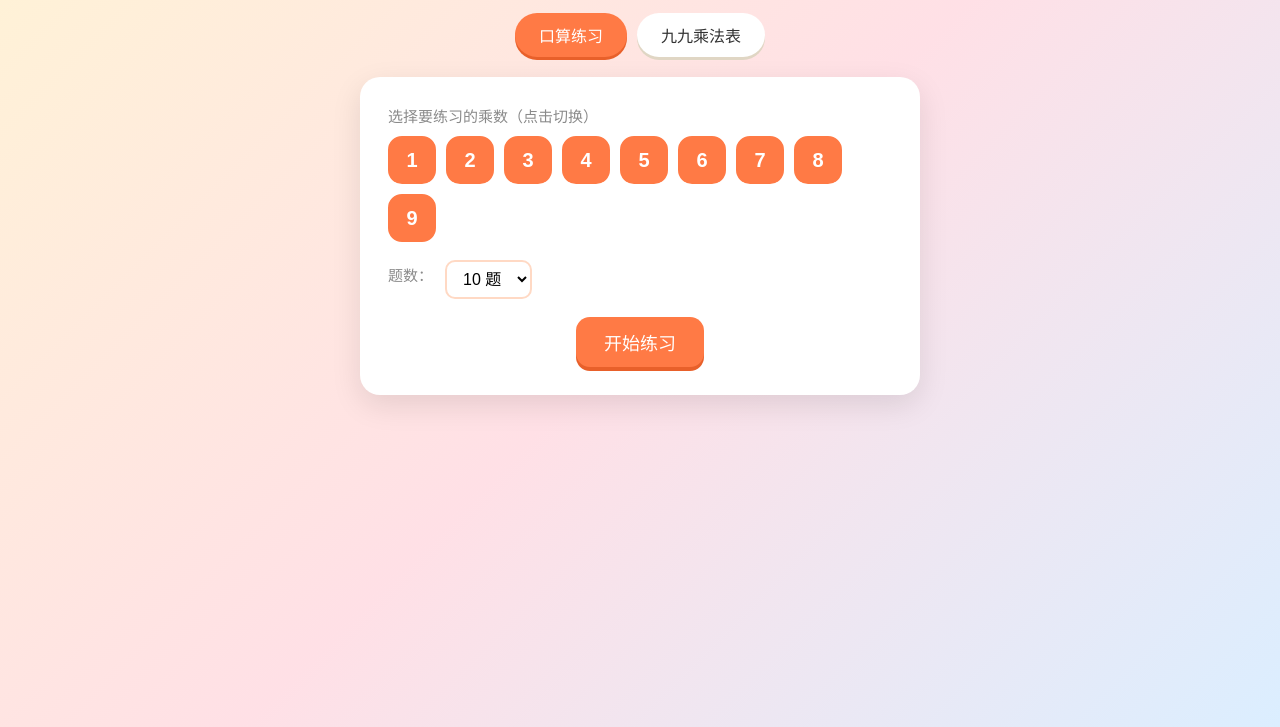
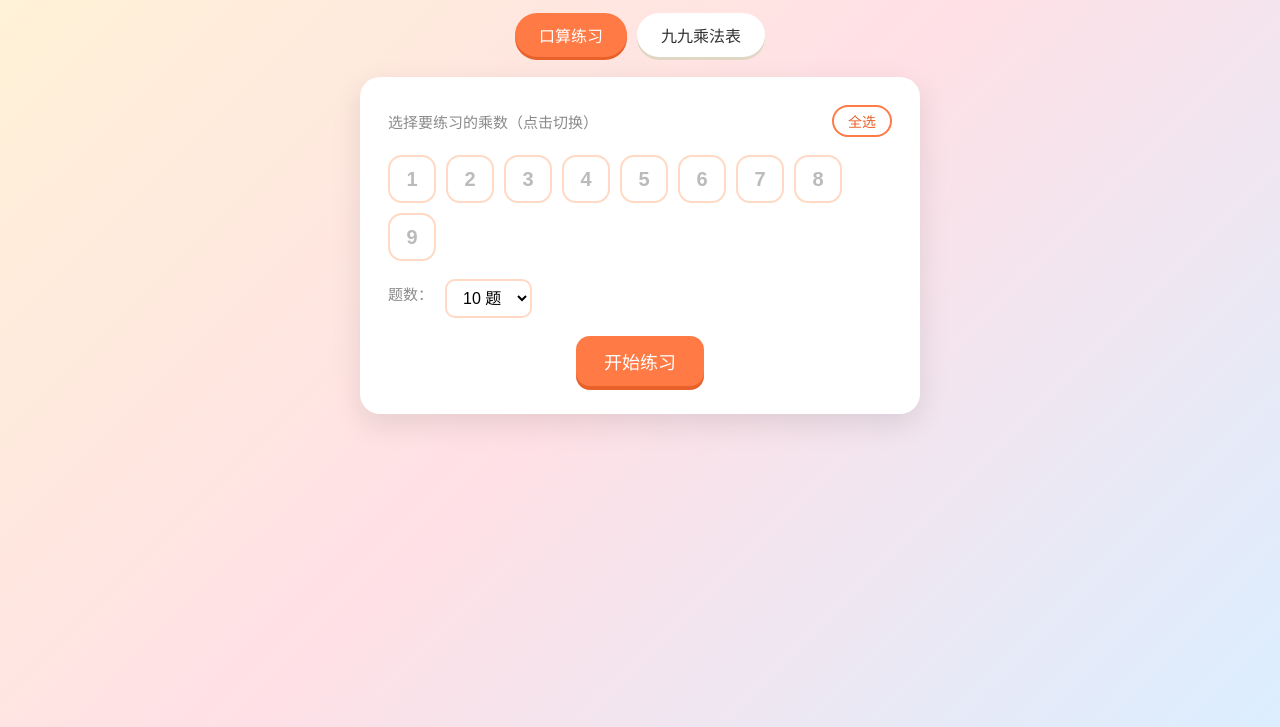
Before and after one commit to dlwangwj/sxcf2year, a plain HTML site: page index.html in a window 1280 px wide. Shown: the part 73-800 px from the top of the page. Drawn offline with Linux system fonts and the light colour scheme.

Commit message:
first commit

```diff
--- a/index.html
+++ b/index.html
@@ -46,6 +46,16 @@
   }
   .tab.active { background: var(--primary); color: #fff; box-shadow: 0 3px 0 var(--primary-dark); }
   .tab:active { transform: translateY(2px); }
+  .mini {
+    border: 2px solid var(--primary);
+    background: #fff;
+    color: var(--primary-dark);
+    border-radius: 999px;
+    padding: 4px 14px;
+    font-size: 14px;
+    cursor: pointer;
+    margin-left: auto;
+  }
 
   .card {
     background: #fff;
@@ -217,7 +227,10 @@
   <section id="quiz" class="card">
     <!-- 设置 -->
     <div id="setup">
-      <p class="label">选择要练习的乘数（点击切换）</p>
+      <div class="row">
+        <p class="label" style="margin:0">选择要练习的乘数（点击切换）</p>
+        <button class="mini" id="allBtn">全选</button>
+      </div>
       <div class="chips" id="chips"></div>
       <div class="row">
         <label class="label" for="count">题数：</label>
@@ -298,9 +311,9 @@
   }
 
   /* ---------- 切换标签 ---------- */
-  document.querySelectorAll('.tab').forEach(btn => {
+  document.querySelectorAll('nav .tab').forEach(btn => {
     btn.addEventListener('click', () => {
-      document.querySelectorAll('.tab').forEach(b => b.classList.remove('active'));
+      document.querySelectorAll('nav .tab').forEach(b => b.classList.remove('active'));
       btn.classList.add('active');
       document.getElementById('quiz').classList.toggle('hidden', btn.dataset.tab !== 'quiz');
       document.getElementById('table').classList.toggle('hidden', btn.dataset.tab !== 'table');
@@ -309,18 +322,34 @@
 
   /* ---------- 口算练习 ---------- */
   const NUMS = [1, 2, 3, 4, 5, 6, 7, 8, 9];
-  const selected = new Set(NUMS);   // 默认全部乘数
+  const selected = new Set();   // 默认不选，由孩子自己点选要练的数
   const chipsEl = document.getElementById('chips');
+  const chipBtns = [];
 
   NUMS.forEach(n => {
     const b = document.createElement('button');
-    b.className = 'chip on';
+    b.className = 'chip';
     b.textContent = n;
     b.addEventListener('click', () => {
       if (selected.has(n)) selected.delete(n); else selected.add(n);
       b.classList.toggle('on', selected.has(n));
+      syncAllBtn();
     });
     chipsEl.appendChild(b);
+    chipBtns.push(b);
+  });
+
+  // 全选 / 全不选
+  const allBtn = document.getElementById('allBtn');
+  // 按钮文字根据当前是否已全选决定
+  function syncAllBtn() {
+    allBtn.textContent = selected.size === NUMS.length ? '清空' : '全选';
+  }
+  allBtn.addEventListener('click', () => {
+    const all = selected.size < NUMS.length;
+    NUMS.forEach(n => all ? selected.add(n) : selected.delete(n));
+    chipBtns.forEach(b => b.classList.toggle('on', all));
+    syncAllBtn();
   });
 
   const el = id => document.getElementById(id);
@@ -330,9 +359,11 @@
     return arr[Math.floor(Math.random() * arr.length)];
   }
 
+  // 一个乘数来自选中的数，另一个从 1~9 随机，并随机交换顺序
   function newQuestion() {
-    const pool = [...selected];
-    return { a: randomPick(pool), b: randomPick(pool) };
+    const a = randomPick([...selected]);
+    const b = randomPick(NUMS);
+    return Math.random() < 0.5 ? { a, b } : { a: b, b: a };
   }
 
   function startQuiz() {
```
